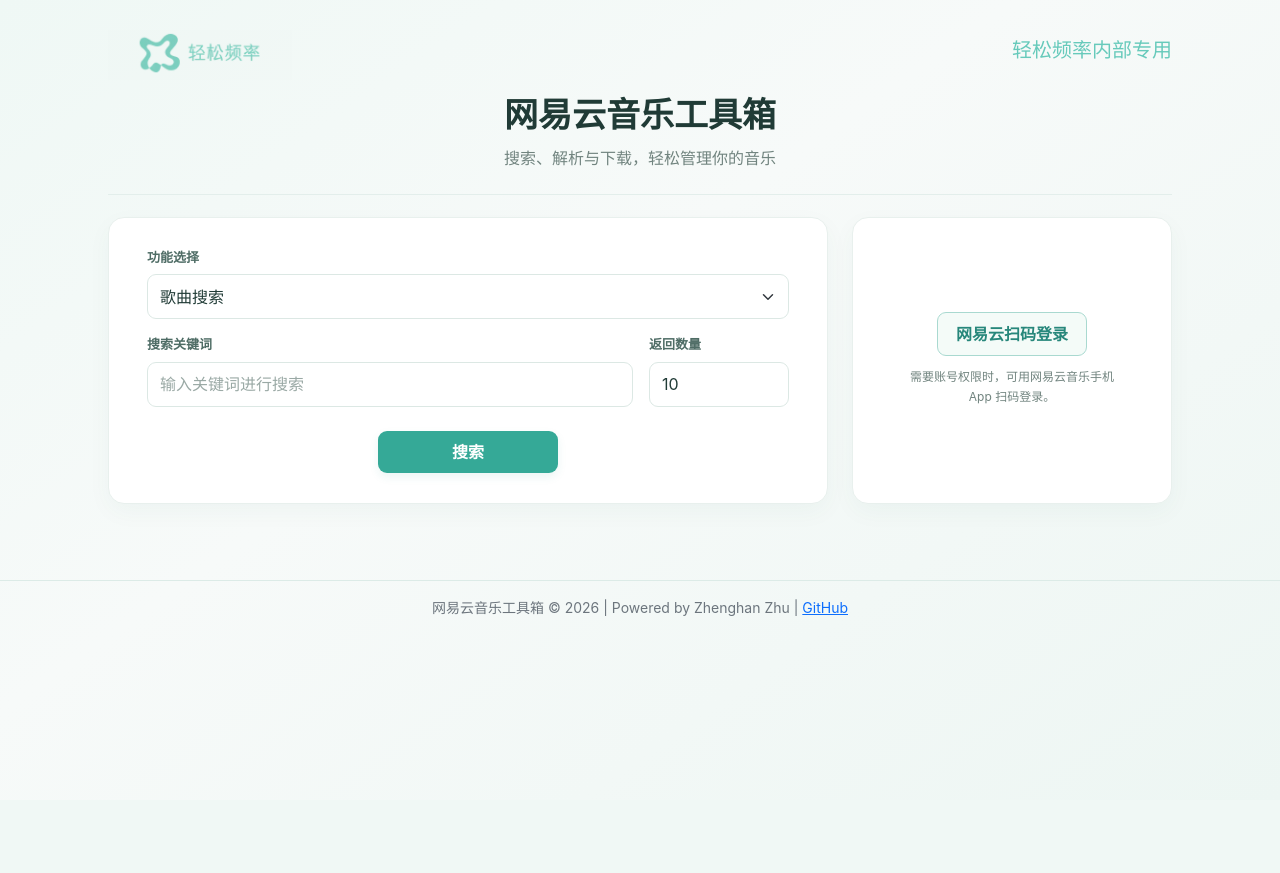
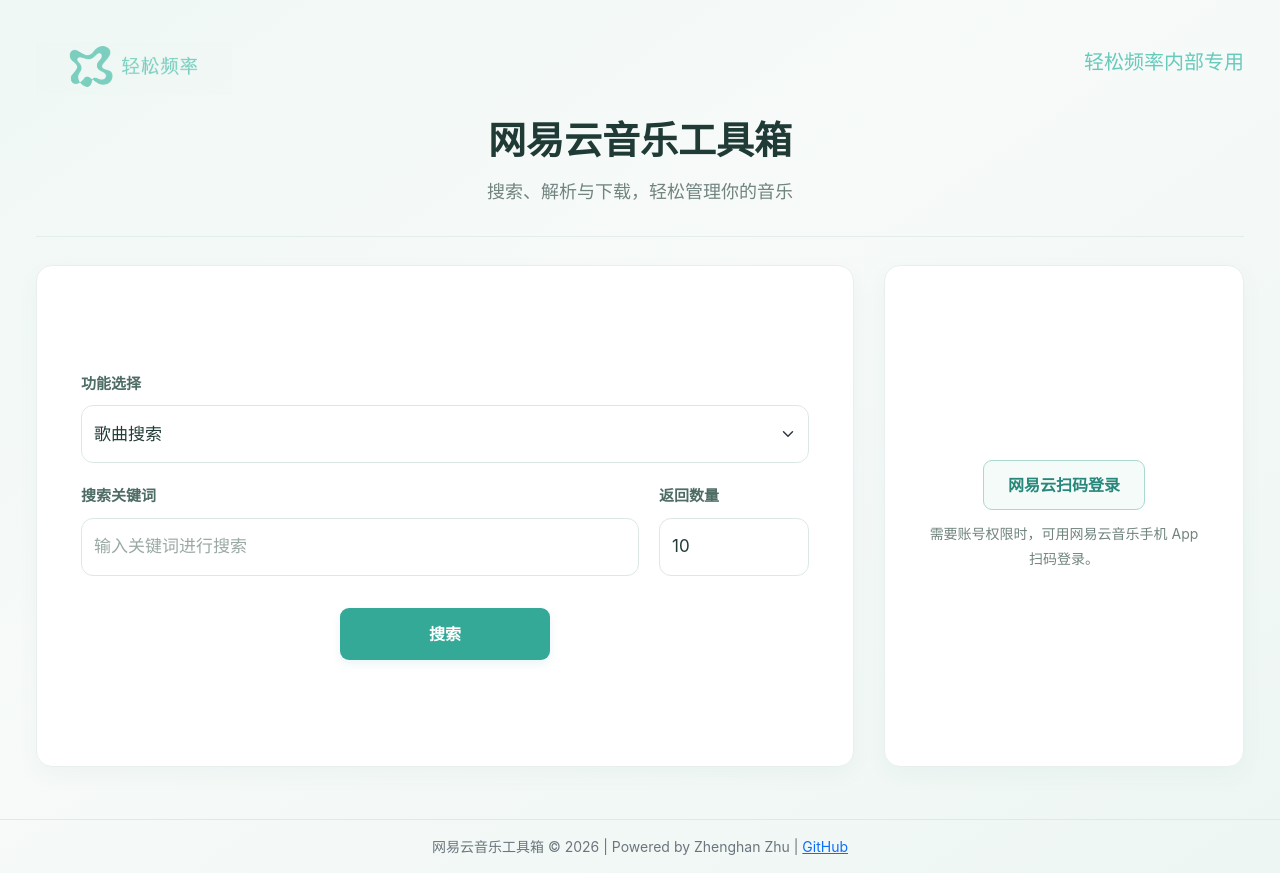
Before and after one commit to zhenghanzhu2/netease-music-toolbox, a Flask app: page / in a window 1280 px wide. Before the commit the page ends 616 px from the top, so only its background shows below. Run offline with Flask 3, Linux system fonts and the light colour scheme; some libraries are stand-ins or nearby versions.

Commit message:
Improve desktop page proportions and spacing

```diff
--- a/templates/index.html
+++ b/templates/index.html
@@ -132,20 +132,55 @@
         }
     </style>
     <style>
-        body > .container { margin:0 auto!important; padding:30px 28px 28px; }
-        .brand-logo-frame { width:184px; }
-        .brand-copy h1 { font-size:34px; }
-        body > .container > .card.mt-3 > .card-body { min-height:0; padding:28px 24px; }
-        .card.shadow-sm > .card-body { min-height:0; padding:30px 38px; display:flex; align-items:center; justify-content:center; }
-        #main-form { width:100%; max-width:720px; }
-        #search-area { display:grid; grid-template-columns:minmax(0,1fr) 140px; gap:0 16px; align-items:end; }
-        #search-area .text-center { grid-column:1/-1; text-align:center!important; }
+        /* Desktop layout: give the tool a roomier, more balanced vertical rhythm. */
+        body { display:flex; flex-direction:column; }
+        body > .container {
+            flex:1 0 auto; width:100%; max-width:1320px;
+            margin:0 auto!important; padding:42px 36px 34px;
+            grid-template-columns:minmax(0,1fr) 360px; gap:28px 30px;
+        }
+        .brand-lockup { gap:22px; padding-bottom:30px; }
+        .brand-logo-frame { width:196px; }
+        .brand-copy { gap:13px; }
+        .brand-copy h1 { font-size:38px; }
+        .brand-subtitle { font-size:18px; }
+        body > .container > .card.mt-3 > .card-body {
+            min-height:500px; padding:40px 30px;
+        }
+        .card.shadow-sm > .card-body {
+            min-height:500px; padding:48px 44px;
+            display:flex; align-items:center; justify-content:center;
+        }
+        #main-form { width:100%; max-width:820px; }
+        #main-form .mb-3 { margin-bottom:22px!important; }
+        .form-label { font-size:15px; margin-bottom:10px; }
+        .form-control,.form-select { min-height:58px; border-radius:12px; font-size:17px; }
+        #search-area { grid-template-columns:minmax(0,1fr) 150px; gap:0 20px; }
+        #main-form .text-center .btn { width:min(100%,210px)!important; min-height:52px; margin-top:10px; }
+        #login-start { min-height:50px; padding:11px 24px; font-size:16px; }
+        #login-message { max-width:270px; font-size:14px; line-height:1.8; }
+        #login-qr { width:240px; height:240px; }
+        .footer { margin-top:18px!important; }
         @media(max-width:760px) {
-            body > .container { padding:22px 18px 26px; }
+            body { display:block; }
+            body > .container {
+                display:block; width:100%; max-width:100%; padding:22px 18px 26px;
+            }
+            .brand-lockup { gap:11px; padding-bottom:18px; }
             .brand-logo-frame { width:min(180px,64vw); }
+            .brand-copy { gap:6px; }
             .brand-copy h1 { font-size:clamp(24px,5.6vw,30px); }
+            .brand-subtitle { font-size:16px; }
             .card.shadow-sm > .card-body { min-height:0; padding:22px 20px; display:block; }
             body > .container > .card.mt-3 > .card-body { min-height:0; padding:24px 20px; }
+            #main-form .mb-3 { margin-bottom:16px!important; }
+            .form-control,.form-select { min-height:48px; font-size:16px; }
+            .form-label { font-size:14px; margin-bottom:7px; }
+            #search-area { grid-template-columns:minmax(0,1fr) 140px; gap:0 16px; }
+            #main-form .text-center .btn { width:min(100%,180px)!important; min-height:46px; }
+            #login-message { font-size:12px; }
+            #login-qr { width:220px; height:220px; }
+            .footer { margin-top:24px!important; }
         }
         @media(max-width:420px) {
             body > .container { padding-left:13px; padding-right:13px; }
```
